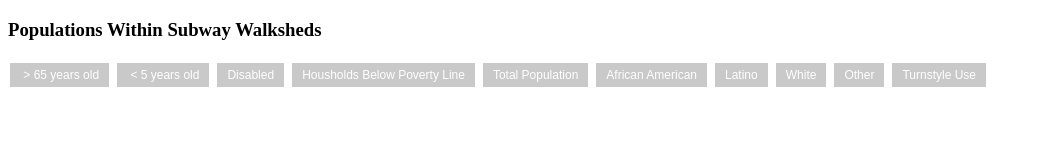
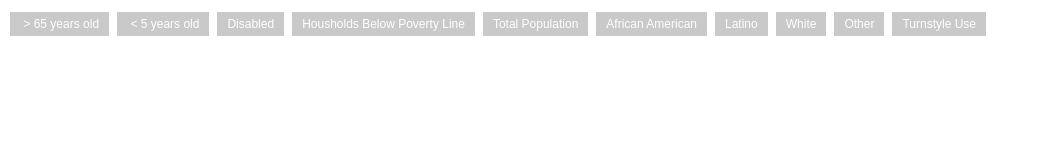
Before and after one commit to adooraaa/AAR-Bubble-Chart, a plain HTML site: page index.html in a window 1280 px wide. Shown: the whole page, without its empty margins (0-1040 px from the left). Drawn offline with nearby package versions, Linux system fonts and the light colour scheme; no server answers.

Commit message:
Update index.html

```diff
--- a/index.html
+++ b/index.html
@@ -24,7 +24,6 @@ circle {
 
 <body>
 
-    <h3>Populations Within Subway Walksheds</h3>
 </body>
 
 <div>
```
